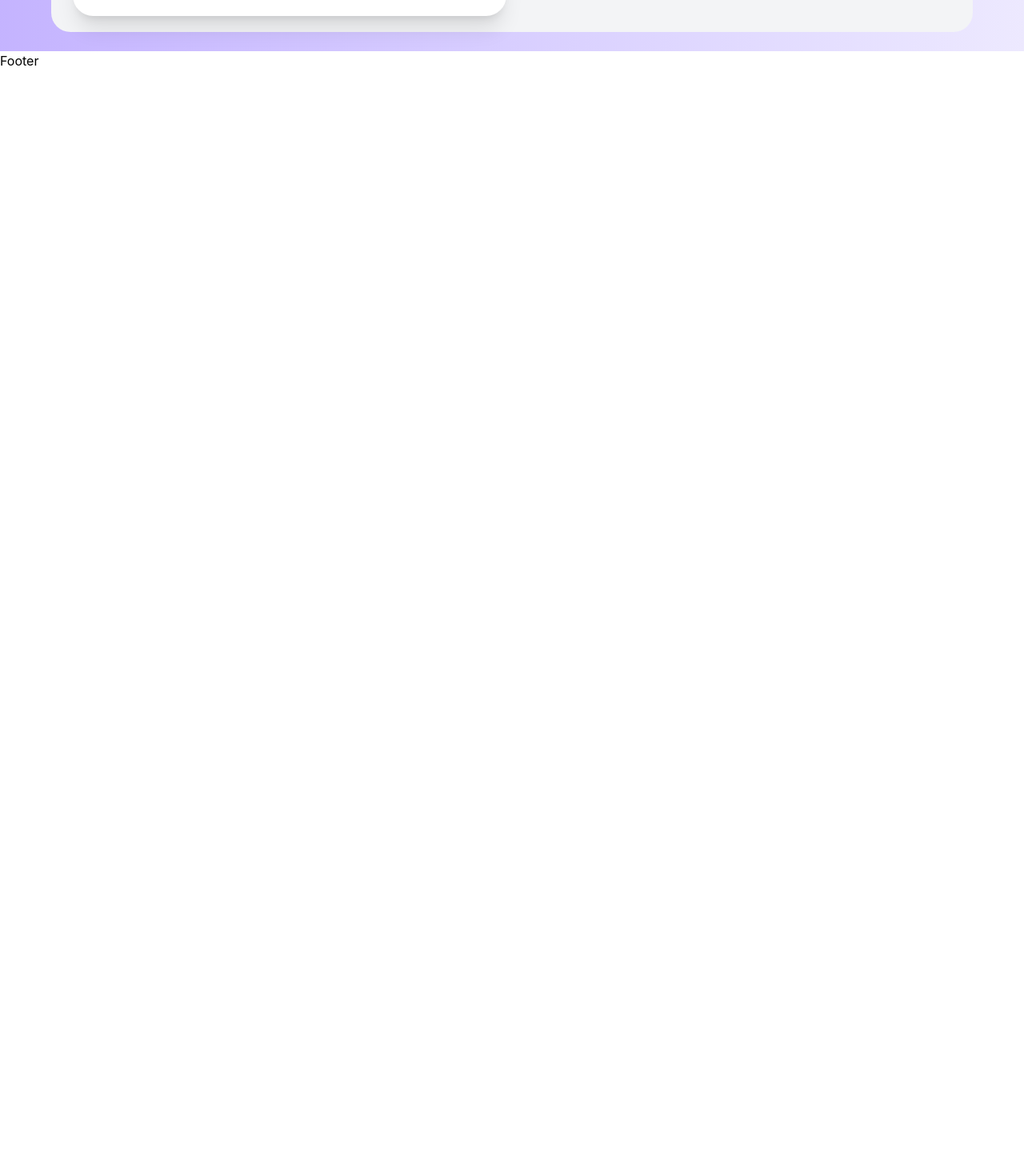
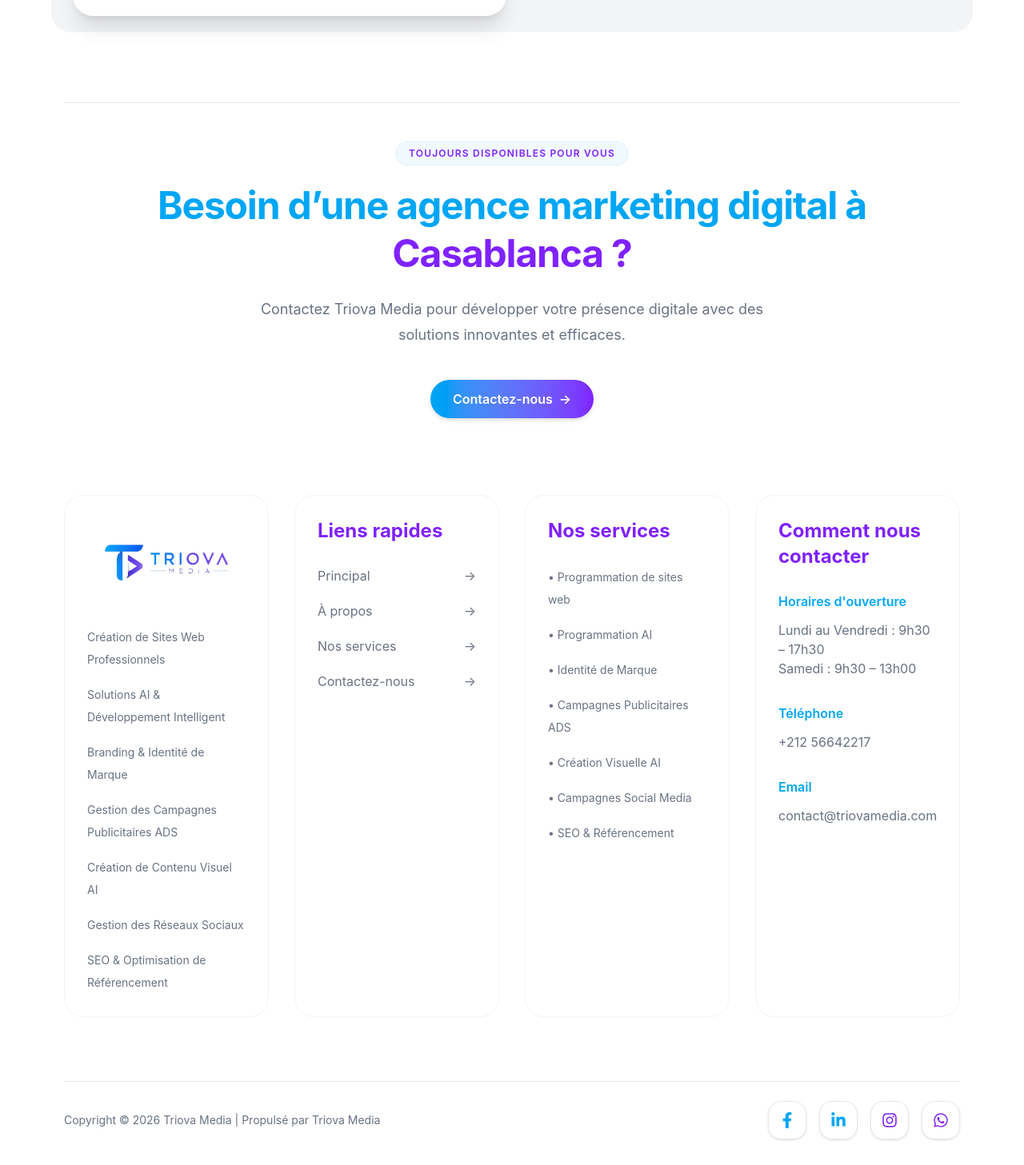
Before and after one commit to younesschalkhane/Triova-Media, a React (Vite) app in the folder frontend/client/: page /Contact in a window 1280 px wide. Shown: the part 888-2345 px from the top of the page at 80% size. Before the commit the page ends 976 px from the top, so only its background shows below. Built offline with nearby package versions, Linux system fonts and the light colour scheme.

Commit message:
footer pas termine

```diff
--- a/frontend/client/Component/Footer.jsx
+++ b/frontend/client/Component/Footer.jsx
@@ -1,12 +1,229 @@
-import React from 'react'
+import React from "react";
+import logo from "../src/assets/logo1.png";
+import { FaFacebookF, FaInstagram, FaLinkedinIn, FaWhatsapp } from "react-icons/fa";
+import { Link } from "react-router-dom";
+export default function Footer() {
+  return (
+    <footer className="pt-16 pb-8 px-6 md:px-20 bg-white relative overflow-hidden">
 
-function Footer() {
-  return (
-    <div>
-        <h1>Footer</h1>
+      {/* TOP CTA */}
+      <div className="text-center border-t border-gray-200 pt-12">
 
-    </div>
-  )
+        <span className="inline-block px-4 py-1.5 rounded-full border border-sky-100 bg-sky-50 text-violet-600 text-xs font-semibold tracking-widest uppercase mb-5">
+          Toujours disponibles pour vous
+        </span>
+
+        <h2 className="text-4xl md:text-5xl font-bold tracking-tight leading-tight">
+          <span className="text-sky-500">
+            Besoin d’une agence marketing digital à
+          </span>{" "}
+          <span className="text-violet-600">
+            Casablanca ?
+          </span>
+        </h2>
+
+        <p className="text-gray-500 mt-6 max-w-2xl mx-auto leading-8 text-lg">
+          Contactez Triova Media pour développer votre présence digitale
+          avec des solutions innovantes et efficaces.
+        </p>
+
+        {/* CTA BUTTON */}
+        <div className="mt-10">
+          <Link
+            to="/Contact"
+            className="group inline-flex items-center justify-center gap-2 px-7 py-3 rounded-full bg-gradient-to-r from-sky-500 to-violet-600 text-white font-semibold shadow-md hover:shadow-xl hover:scale-105 transition-all duration-300"
+          >
+            Contactez-nous
+
+            <span className="group-hover:translate-x-1 transition duration-300">
+              →
+            </span>
+          </Link>
+        </div>
+      </div>
+
+      {/* FOOTER GRID */}
+      <div className="grid grid-cols-1 md:grid-cols-4 gap-8 mt-24">
+
+        {/* LOGO CARD */}
+        <div className="bg-white border border-gray-100 rounded-3xl p-7">
+
+          <img
+            src={logo}
+            alt="Triova Media"
+            className="w-52 mb-6"
+          />
+
+          <ul className="space-y-4 text-gray-500 leading-7 text-sm">
+            <li>Création de Sites Web Professionnels</li>
+            <li>Solutions AI & Développement Intelligent</li>
+            <li>Branding & Identité de Marque</li>
+            <li>Gestion des Campagnes Publicitaires ADS</li>
+            <li>Création de Contenu Visuel AI</li>
+            <li>Gestion des Réseaux Sociaux</li>
+            <li>SEO & Optimisation de Référencement</li>
+          </ul>
+        </div>
+
+        {/* LINKS CARD */}
+        <div className="bg-white border border-gray-100 rounded-3xl p-7  ">
+
+          <h3 className="font-bold text-2xl text-violet-600 mb-7">
+            Liens rapides
+          </h3>
+
+          <div className="space-y-5 text-gray-500">
+            <Link
+              to="/"
+              className="group flex items-center justify-between hover:text-sky-500 transition cursor-pointer"
+            >
+              Principal
+
+              <span className="group-hover:translate-x-1 transition duration-300">
+                →
+              </span>
+            </Link>
+
+            <Link
+              to="/NotreAgence"
+              className="group flex items-center justify-between hover:text-sky-500 transition cursor-pointer"
+            >
+              À propos
+
+              <span className="group-hover:translate-x-1 transition duration-300">
+                →
+              </span>
+            </Link>
+
+            <Link  to="/Services"
+            className="group flex items-center justify-between hover:text-sky-500 transition cursor-pointer">
+              Nos services
+
+              <span className="group-hover:translate-x-1 transition duration-300">
+                →
+              </span>
+            </Link>
+
+            <Link
+              to="/contact"
+              className="group flex items-center justify-between hover:text-sky-500 transition cursor-pointer"
+            >
+              Contactez-nous
+
+              <span className="group-hover:translate-x-1 transition duration-300">
+                →
+              </span>
+            </Link>
+          </div>
+        </div>
+
+        {/* SERVICES CARD */}
+        <div className="bg-white border border-gray-100 rounded-3xl p-7 ">
+
+          <h3 className="font-bold text-2xl text-violet-600 mb-7">
+            Nos services
+          </h3>
+
+          <ul className="space-y-4 text-gray-500 leading-7 text-sm">
+            <li>• Programmation de sites web</li>
+            <li>• Programmation AI</li>
+            <li>• Identité de Marque</li>
+            <li>• Campagnes Publicitaires ADS</li>
+            <li>• Création Visuelle AI</li>
+            <li>• Campagnes Social Media</li>
+            <li>• SEO & Référencement</li>
+          </ul>
+        </div>
+
+        {/* CONTACT CARD */}
+        <div className="bg-white border border-gray-100 rounded-3xl p-7 ">
+
+          <h3 className="font-bold text-2xl text-violet-600 mb-7">
+            Comment nous contacter
+          </h3>
+
+          <div className="space-y-8 text-gray-500">
+
+            <div>
+              <h4 className="text-sky-500 font-semibold mb-3">
+                Horaires d'ouverture
+              </h4>
+
+              <p>Lundi au Vendredi : 9h30 – 17h30</p>
+              <p>Samedi : 9h30 – 13h00</p>
+            </div>
+
+            <div>
+              <h4 className="text-sky-500 font-semibold mb-3">
+                Téléphone
+              </h4>
+
+              <p>+212 56642217</p>
+            </div>
+
+            <div>
+              <h4 className="text-sky-500 font-semibold mb-3">
+                Email
+              </h4>
+
+              <p>contact@triovamedia.com</p>
+            </div>
+          </div>
+        </div>
+      </div>
+
+      {/* BOTTOM FOOTER */}
+      <div className="border-t border-gray-200 mt-20 pt-6 flex flex-col md:flex-row items-center justify-between gap-5">
+
+        {/* LEFT */}
+        <p className="text-gray-500 text-sm text-center md:text-left">
+          Copyright © 2026 Triova Media | Propulsé par Triova Media
+        </p>
+
+        {/* RIGHT */}
+        <div className="flex items-center gap-4">
+
+          <a
+            href="https://www.facebook.com/"
+            className="w-12 h-12 rounded-2xl border border-gray-200 flex items-center justify-center text-sky-500 text-xl shadow-sm hover:shadow-xl hover:-translate-y-1 hover:bg-sky-500 hover:text-white transition-all duration-300"
+          >
+            <FaFacebookF />
+          </a>
+
+          <a
+            href="https://www.linkedin.com/"
+            className="w-12 h-12 rounded-2xl border border-gray-200 flex items-center justify-center text-sky-500 text-xl shadow-sm hover:shadow-xl hover:-translate-y-1 hover:bg-sky-500 hover:text-white transition-all duration-300"
+          >
+            <FaLinkedinIn />
+          </a>
+
+          <a
+            href="https://www.instagram.com/"
+            className="w-12 h-12 rounded-2xl border border-gray-200 flex items-center justify-center text-violet-600 text-xl shadow-sm hover:shadow-xl hover:-translate-y-1 hover:bg-violet-600 hover:text-white transition-all duration-300"
+          >
+            <FaInstagram />
+          </a>
+
+          <a
+            href="https://wa.me/21256642217"
+            target="_blank"
+            rel="noreferrer"
+            className="w-12 h-12 rounded-2xl border border-gray-200 flex items-center justify-center text-violet-600 text-xl shadow-sm hover:shadow-xl hover:-translate-y-1 hover:bg-violet-600 hover:text-white transition-all duration-300"
+          >
+            <FaWhatsapp />
+          </a>
+        </div>
+      </div>
+
+      {/* FLOATING WHATSAPP */}
+      <a
+        href="https://wa.me/21256642217"
+        target="_blank"
+        rel="noreferrer"
+        className="fixed bottom-6 right-6 w-16 h-16 rounded-2xl bg-green-500 text-white flex items-center justify-center text-3xl shadow-lg hover:shadow-2xl hover:scale-110 transition-all duration-300"
+      >
+        <FaWhatsapp />
+      </a>
+    </footer>
+  );
 }
-
-export default Footer
--- a/frontend/client/Pages/Contacte.jsx
+++ b/frontend/client/Pages/Contacte.jsx
@@ -20,7 +20,7 @@
   };
 
   return (
-    <div className="min-h-screen bg-gradient-to-r from-violet-300 to-violet-100 flex items-center justify-center p-6 relative">
+    <div className="min-h-screen flex items-center justify-center p-6 relative">
 
       <div className="max-w-6xl w-full grid md:grid-cols-2 gap-10 bg-gray-100 p-10 rounded-3xl">
 
@@ -123,7 +123,7 @@
               <div>
                 <h3 className="font-semibold">Téléphone</h3>
                 <p className="text-sm text-gray-500">
-                  +212 566422178
+                  +212 56642217
                 </p>
               </div>
             </div>
@@ -137,9 +137,6 @@
                 </p>
                 <p className="text-sm text-gray-500">
                   Samedi : 9h30 – 13h00
-                </p>
-                <p className="text-sm text-gray-500">
-                  Dimanche : Fermé
                 </p>
               </div>
             </div>
@@ -183,7 +180,6 @@
     </div>
 
   </div>
-
 </div>
 
         </div>
--- a/frontend/client/package.json
+++ b/frontend/client/package.json
@@ -12,6 +12,7 @@
   "dependencies": {
     "@rolldown/binding-win32-x64-msvc": "^1.0.1",
     "@tailwindcss/vite": "^4.3.0",
+    "framer-motion": "^12.39.0",
     "react": "^19.2.6",
     "react-dom": "^19.2.6",
     "react-router-dom": "^7.15.0",
```
Also changed, not shown: frontend/client/src/assets/logo1.png (added), 1 other file (tests, documents, lock files or other folders).
